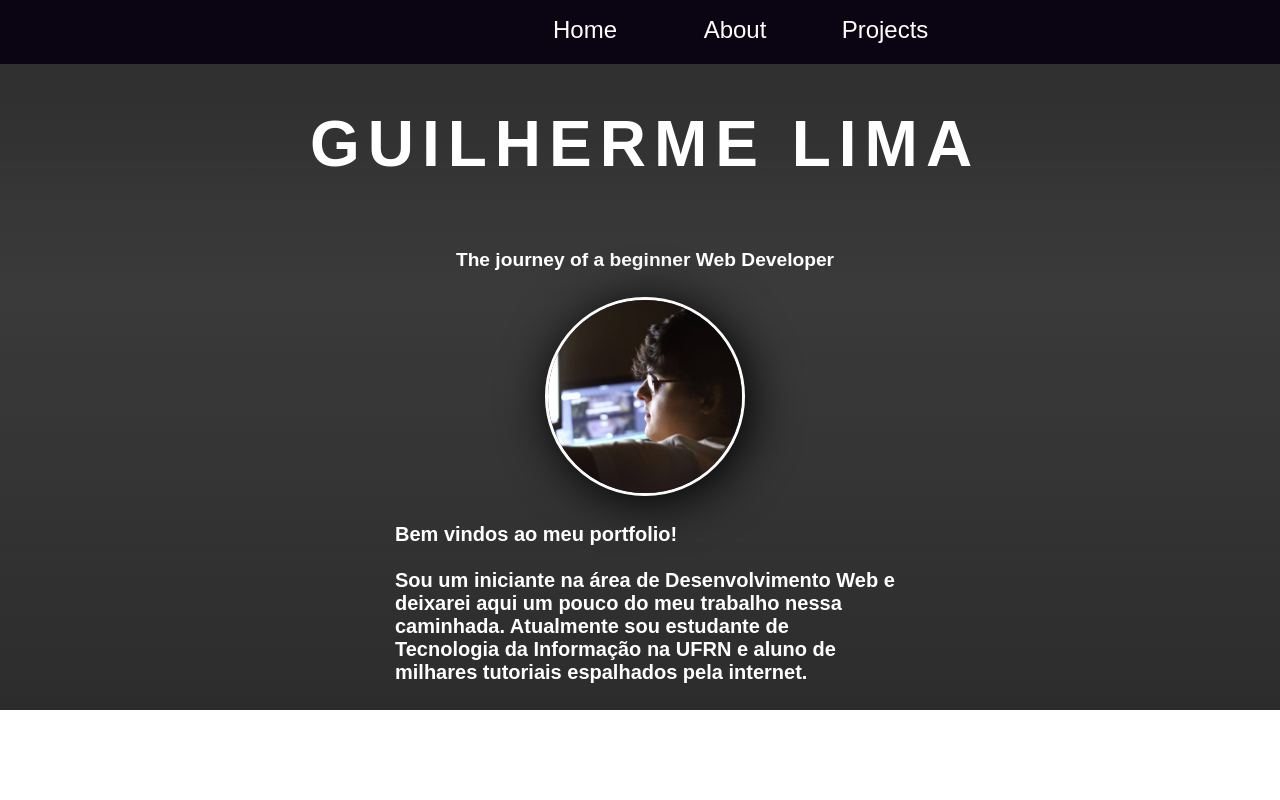
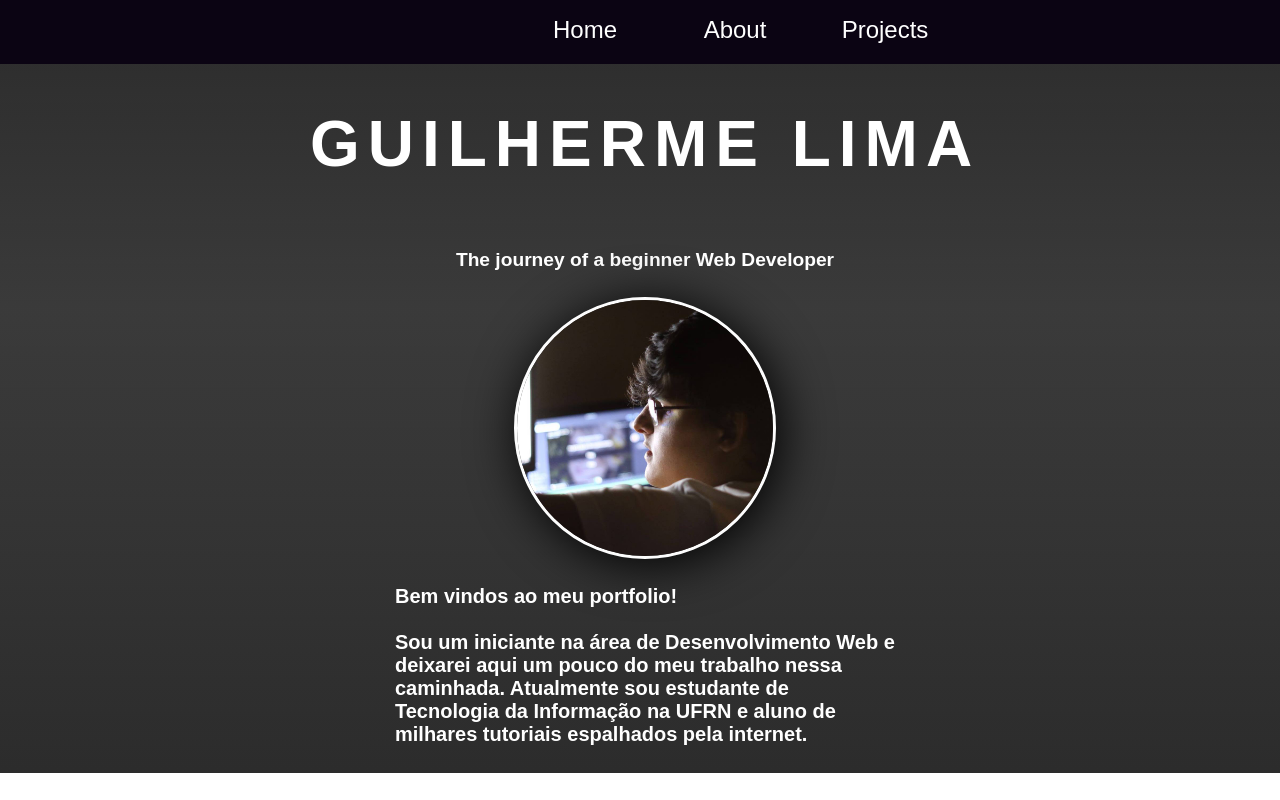
Before and after one commit to guilimadev/portfolio, a React (Create React App) app: page / in a window 1280 px wide. Built offline with nearby package versions, Linux system fonts and the light colour scheme.

Commit message:
Deploy ready

```diff
--- a/package.json
+++ b/package.json
@@ -3,6 +3,7 @@
   "version": "0.1.0",
   "private": true,
   "dependencies": {
+    "@material-ui/core": "^4.11.3",
     "@testing-library/jest-dom": "^5.11.4",
     "@testing-library/react": "^11.1.0",
     "@testing-library/user-event": "^12.1.10",
--- a/src/App.css
+++ b/src/App.css
@@ -1,3 +1,4 @@
 html {
   scroll-behavior: smooth;
+  width: 100%;
 }
--- a/src/styles/Body.css
+++ b/src/styles/Body.css
@@ -4,6 +4,7 @@
   flex-direction: column;
   justify-content: space-evenly;
   padding-left: 10px;
+  width: 100%;
 }
 
 .subtitle {
--- a/src/styles/Main.css
+++ b/src/styles/Main.css
@@ -9,6 +9,7 @@
   background-blend-mode: multiply;
   flex-direction: column;
   align-items: center;
+  width: 100%;
 }
 
 .main::-webkit-scrollbar {
```
Also changed, not shown: 2 other files (tests, documents, lock files or other folders).
